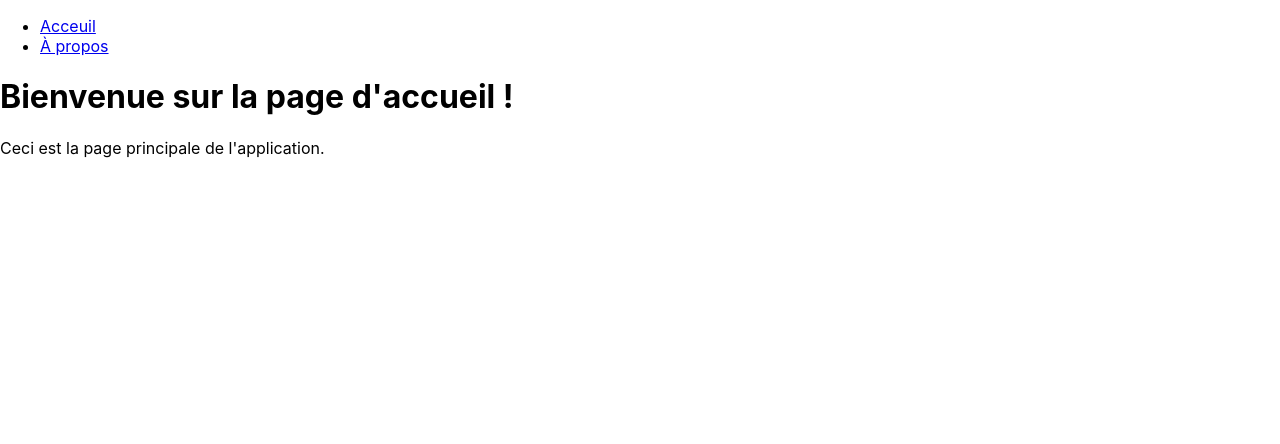
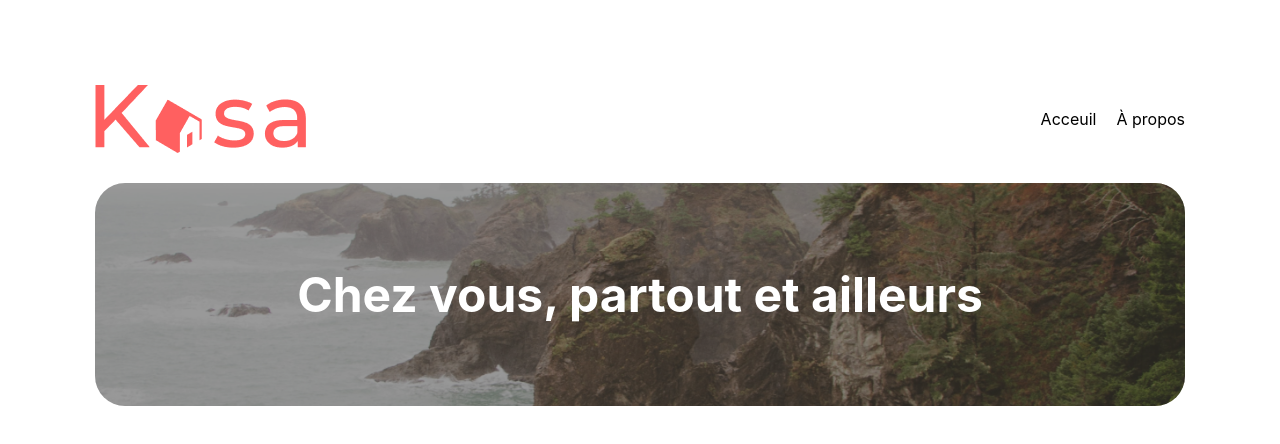
Before and after one commit to FoligneTheo/react1, a React (Create React App) app: page / in a window 1280 px wide. Shown: the top 444 px of the page. Built offline with nearby package versions, Linux system fonts and the light colour scheme.

Commit message:
Header + Banner

```diff
--- a/src/App.js
+++ b/src/App.js
@@ -1,16 +1,16 @@
-import './App.css';
+import './App.scss';
 import { BrowserRouter as Router, Route, Routes, } from 'react-router-dom';
 import Acceuil from './pages/Acceuil';
 import About from './pages/About';
 import NotFound from './pages/NotFound';
-import Menu from './components/Menu';
+import Header from './components/Header';
 
 
 function App() {
   return (
     <Router>
       <div>
-        <Menu />
+        <Header />
         <Routes>
           <Route path="/" element={<Acceuil />} />
           <Route path="/about" element={<About />} />
--- a/src/App.css
+++ b/src/App.scss
@@ -13,16 +13,16 @@
   }
 }
 
-.App-header {
-  background-color: #282c34;
-  min-height: 100vh;
-  display: flex;
-  flex-direction: column;
-  align-items: center;
-  justify-content: center;
-  font-size: calc(10px + 2vmin);
-  color: white;
-}
+// .App-header {
+//   background-color: #282c34;
+//   min-height: 100vh;
+//   display: flex;
+//   flex-direction: column;
+//   align-items: center;
+//   justify-content: center;
+//   font-size: calc(10px + 2vmin);
+//   color: white;
+// }
 
 .App-link {
   color: #61dafb;
@@ -32,6 +32,7 @@
   from {
     transform: rotate(0deg);
   }
+
   to {
     transform: rotate(360deg);
   }
--- /dev/null
+++ b/src/components/Banner.js
@@ -0,0 +1,14 @@
+import React from 'react';
+import './Banner.scss';
+
+function Banner({ image, text }) {
+    return (
+        <div className="banner" style={{ backgroundImage: `url(${image})` }}>
+            <div className="banner__overlay">
+                <h1 className="banner__text">{text}</h1>
+            </div>
+        </div>
+    );
+}
+
+export default Banner;
--- /dev/null
+++ b/src/components/Banner.scss
@@ -0,0 +1,28 @@
+.banner {
+    position: relative;
+    height: 223px;
+    background-size: cover;
+    background-position: center;
+    border-radius: 30px;
+    margin: 20px;
+    overflow: hidden;
+}
+
+.banner__overlay {
+    position: absolute;
+    top: 0;
+    left: 0;
+    right: 0;
+    bottom: 0;
+    background-color: rgba(0, 0, 0, 0.4);
+    display: flex;
+    justify-content: center;
+    align-items: center;
+}
+
+.banner__text {
+    color: white;
+    font-size: 48px;
+    font-weight: bold;
+    text-align: center;
+}
--- a/src/components/Header.jsx
+++ b/src/components/Header.jsx
@@ -1,2 +1,15 @@
 import React from "react";
-import { Link } from 'react-router-dom';
+import logo from '../img/LOGOkasa.png';
+import Menu from './Menu';
+import './Header.scss';
+
+const Header = () => {
+    return (
+        <div className="Header">
+            <img src={logo} alt="LOGOkasa" />
+            <Menu />
+        </div>
+    );
+};
+
+export default Header;
--- /dev/null
+++ b/src/components/Header.scss
@@ -0,0 +1,41 @@
+.Header {
+    display: flex;
+    justify-content: space-between;
+    align-items: center;
+    padding: 10px 20px;
+    background-color: white;
+}
+
+.Header .logo {
+    font-size: 24px;
+    font-weight: bold;
+    display: flex;
+    align-items: center;
+}
+
+.Menu {
+    nav {
+        ul {
+            display: flex;
+            list-style: none;
+            padding: 0;
+            margin: 0;
+            gap: 20px;
+        }
+
+        li {
+            margin: 0;
+        }
+
+        a {
+            text-decoration: none;
+            color: black;
+            font-size: 16px;
+            font-weight: normal;
+
+            &:hover {
+                text-decoration: underline;
+            }
+        }
+    }
+}
--- a/src/components/Menu.jsx
+++ b/src/components/Menu.jsx
@@ -4,7 +4,7 @@ import { Link } from 'react-router-dom';
 
 const Menu = () => {
     return (
-        <div>
+        <div className="Menu">
             <nav>
                 <ul>
                     <li><Link to="/">Acceuil</Link></li>
--- a/src/index.css
+++ b/src/index.css
@@ -1,5 +1,5 @@
 body {
-  margin: 0;
+  margin: 75px;
   font-family: -apple-system, BlinkMacSystemFont, 'Segoe UI', 'Roboto', 'Oxygen',
     'Ubuntu', 'Cantarell', 'Fira Sans', 'Droid Sans', 'Helvetica Neue',
     sans-serif;
--- a/src/pages/Acceuil.jsx
+++ b/src/pages/Acceuil.jsx
@@ -1,12 +1,13 @@
-import React from "react";
+import React from 'react';
+import Banner from '../components/Banner';
+import image from '../img/BannerIMG.png';
 
-const Acceuil = () => {
+function Acceuil() {
     return (
         <div>
-            <h1>Bienvenue sur la page d'accueil !</h1>
-            <p>Ceci est la page principale de l'application.</p>
+            <Banner image={image} text="Chez vous, partout et ailleurs" />
         </div>
     );
-};
+}
 
 export default Acceuil;
```
Also changed, not shown: src/img/BannerIMG.png (added), src/img/LOGOkasa.png (added).
